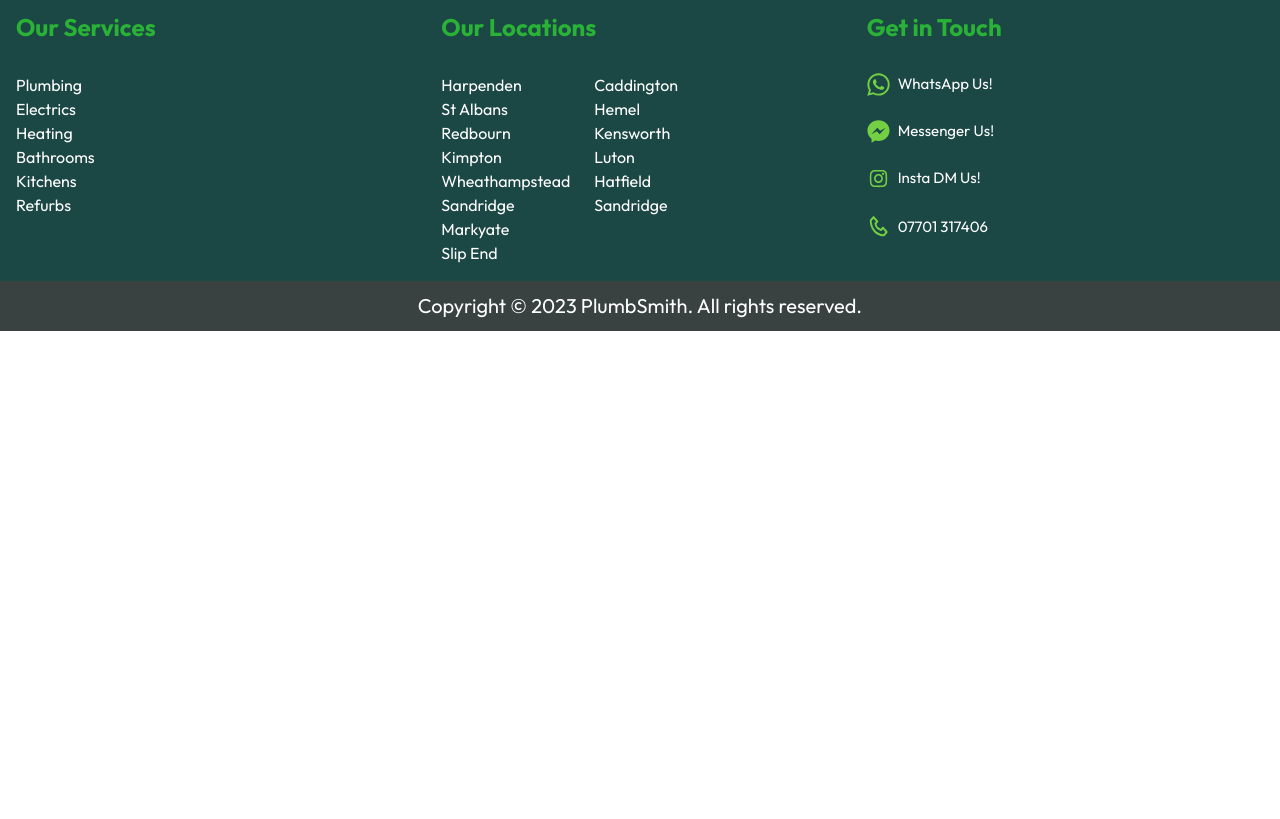
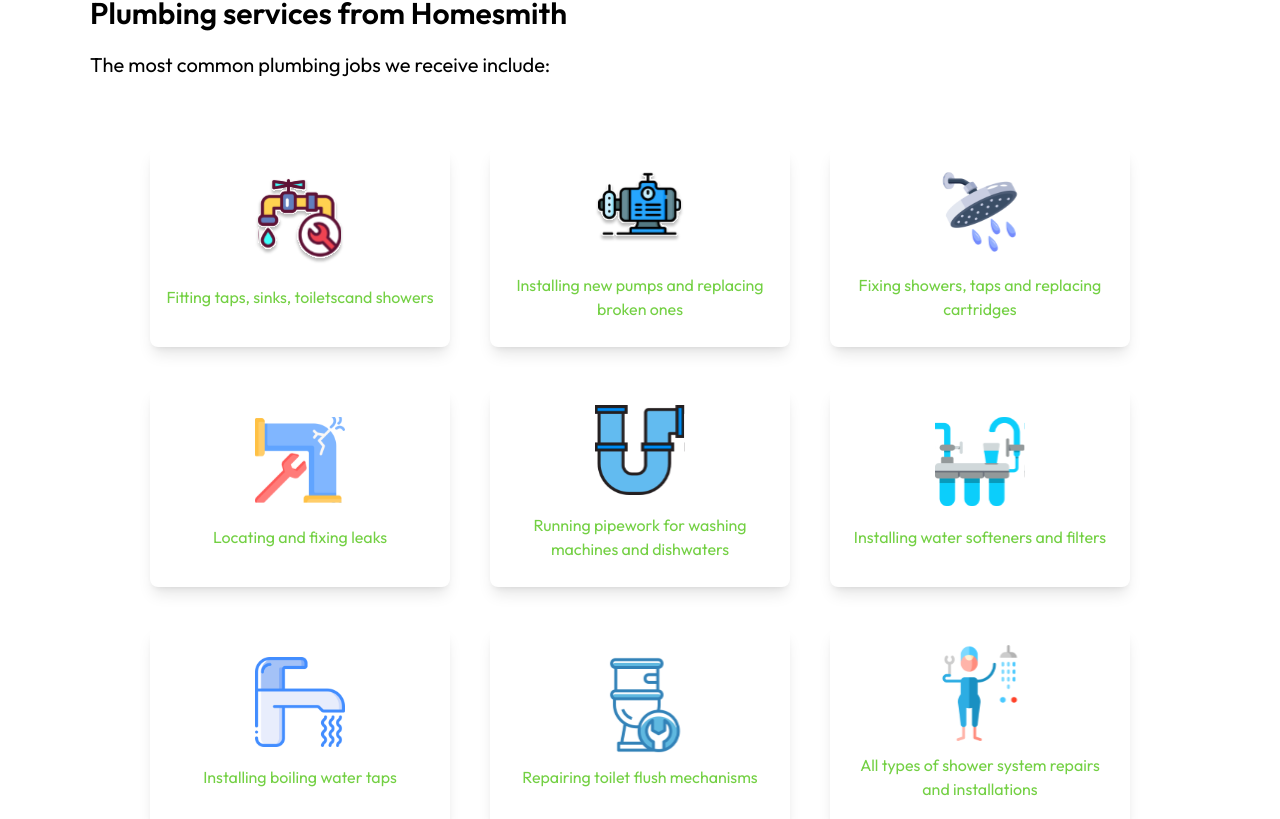
Before and after one commit to ahmedashfaq850/Plumbing-website, a Next.js app: page /plumbing in a window 1280 px wide. Shown: the part 821-1640 px from the top of the page. Before the commit the page ends 1152 px from the top, so only its background shows below. Built offline with nearby package versions, Linux system fonts and the light colour scheme.

Commit message:
implement plumbing jobs section

```diff
--- a/app/plumbing/page.js
+++ b/app/plumbing/page.js
@@ -1,5 +1,44 @@
 import PlumbingServices from '@/components/PlumbingServices'
-import React from 'react'
+import Image from 'next/image'
+
+const jobs = [
+  {
+    description: 'Fitting taps, sinks, toiletscand showers',
+    imageSrc: '/images/plumbing/One.svg',
+  },
+  {
+    description: 'Installing new pumps and replacing broken ones',
+    imageSrc: '/images/plumbing/Two.svg',
+  },
+  {
+    description: 'Fixing showers, taps and replacing cartridges',
+    imageSrc: '/images/plumbing/Three.svg',
+  },
+  {
+    description: 'Locating and fixing leaks',
+    imageSrc: '/images/plumbing/Four.svg',
+  },
+  {
+    description: 'Running pipework for washing machines and dishwaters',
+    imageSrc: '/images/plumbing/Five.svg',
+  },
+  {
+    description: 'Installing water softeners and filters',
+    imageSrc: '/images/plumbing/Six.svg',
+  },{
+    description: 'Installing boiling water taps',
+    imageSrc: '/images/plumbing/Seven.svg',
+  },{
+    description: 'Repairing toilet flush mechanisms',
+    imageSrc: '/images/plumbing/Eight.svg',
+  },{
+    description: 'All types of shower system repairs and installations',
+    imageSrc: '/images/plumbing/Nine.svg',
+  },
+
+]
+
+
 
 const Plumbing = () => {
   return (
@@ -7,6 +46,28 @@
         <div>
 
             <PlumbingServices />
+            {/* Heading and Paragragh */}
+            <div className='px-[20px] sm:px-[40px] md:px-[90px] flex flex-col gap-5 mb-20 '>
+              <h3 className='text-3xl font-semibold'>Plumbing services from Homesmith</h3>
+              <p className='text-xl '>The most common plumbing jobs we receive include:</p>
+
+              {/* Plumbing jobs */}
+              <div className='p-12'>
+
+                <div className='flex gap-10 mb-7 sm:mb-10 flex-wrap justify-center  '>
+                  {jobs.map((job, index) => (
+                  <div key={index} className='flex p-3  md:p-0 flex-col max-w-[180px] max-h-[180px]  items-center justify-center sm:min-w-[200px] sm:p-3   md:min-w-[300px] md:min-h-[200px] 2xl:min-w-[400px]  bg-white rounded-lg  shadow-lg  '>
+                    <div className='w-12 h-12 md:w-[90px] md:h-[100px]'>
+                      <Image className='mt-4 md:mt-2' src={job.imageSrc} alt={job.title} width={100} height={100} />
+                    </div>
+                    {/* <h3 className='mt-7   mb-2 text-lg sm:text-2xl  font-semibold drop-shadow-lg'>{service.title}</h3> */}
+                    <p className='text-center mt-5 sm:mt-0 p-3 md:p-4 text-[#73D043] md:text-base 2xl:text-xl text-xs'>{job.description}</p>
+
+                  </div>
+            ))}
+                </div>
+              </div>
+            </div>
         </div>
     </div>
   )
```
